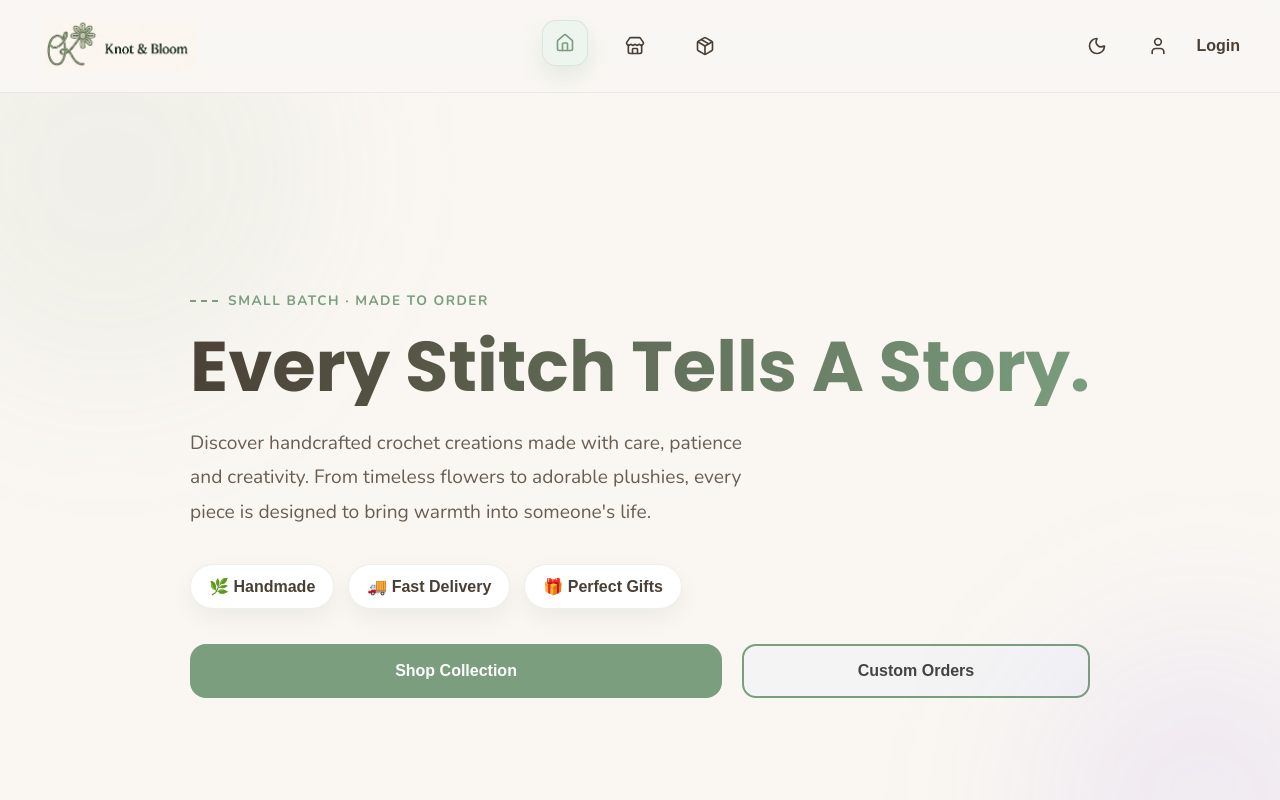
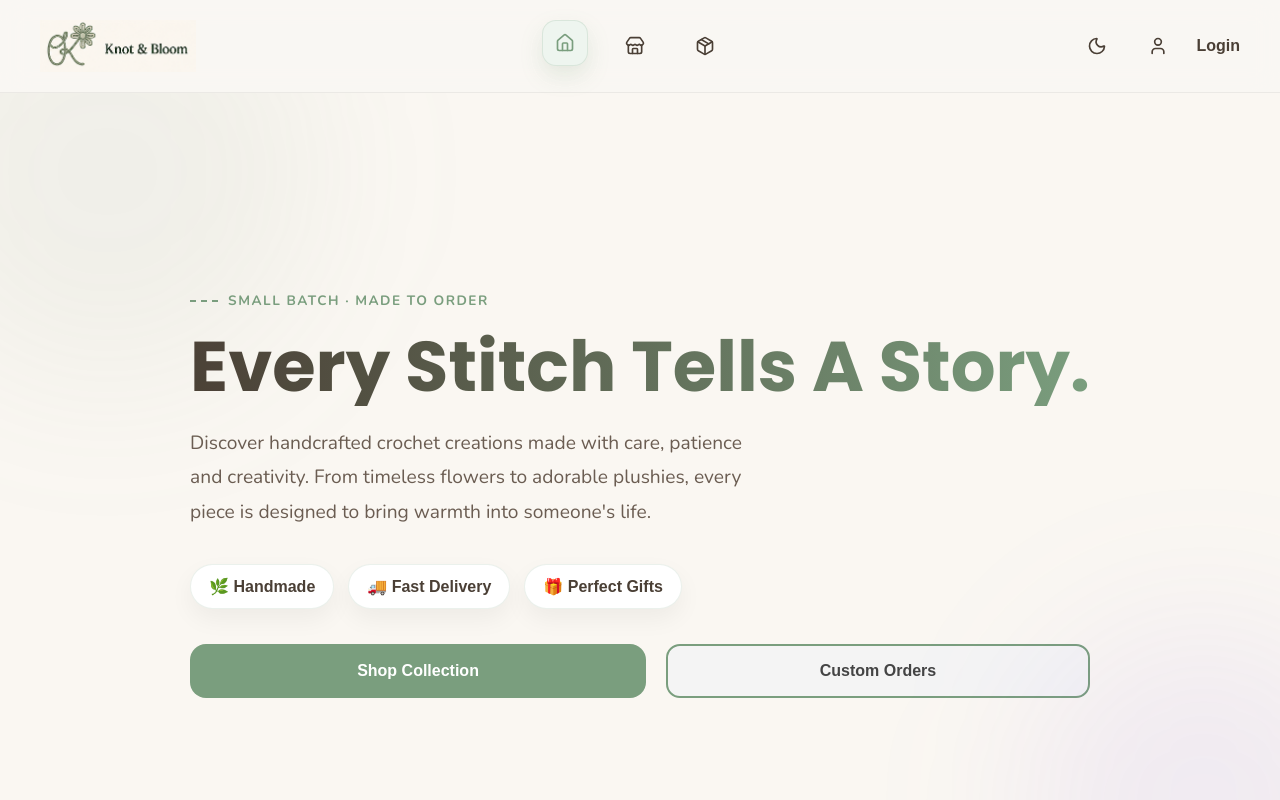
Before and after one commit to i4shok/crochet-store, a React (Vite) app in the folder react-app/: page / in a window 1280 px wide. Shown: the top 800 px of the page. Built offline with nearby package versions, Linux system fonts and the light colour scheme; no server answers.

Commit message:
hero buttons size fix

```diff
--- a/react-app/src/styles/Hero.css
+++ b/react-app/src/styles/Hero.css
@@ -211,31 +211,19 @@
 }
 
 .hero-btn {
-
     display: flex;
-
     justify-content: center;
-
     align-items: center;
-
-    flex: 1 1 220px;
-
+    flex: 1 1 0;
+    min-width: 0;
     padding: 16px 34px;
-
     border-radius: 16px;
-
     background: #7A9E7E;
-
     color: white;
-
     text-decoration: none;
-
     font-weight: 700;
-
     text-align: center;
-
     transition: .3s;
-
 }
 
 .secondary-btn {
```
